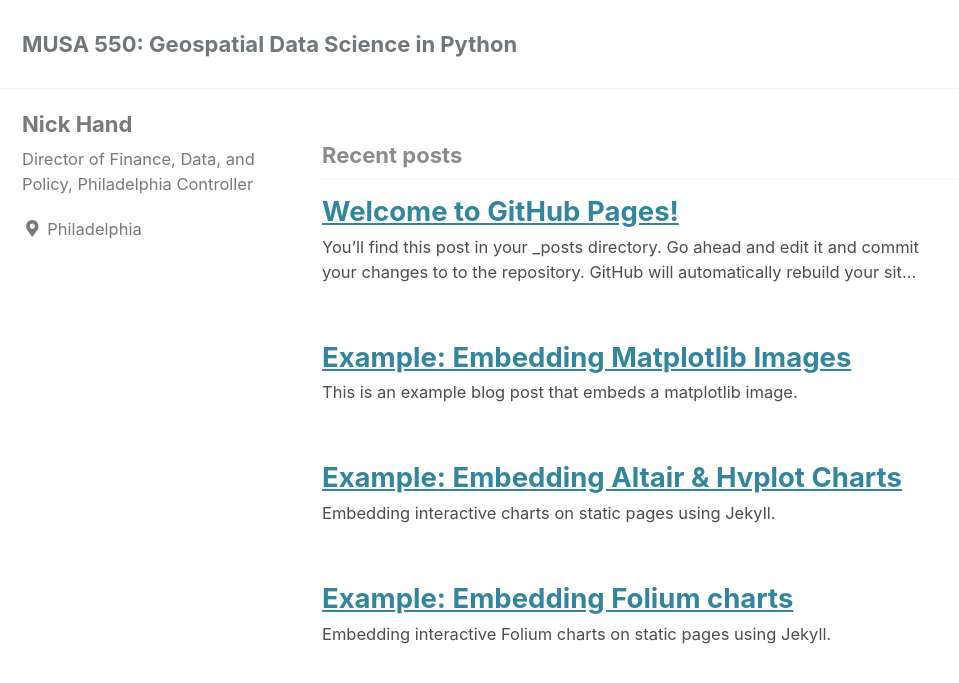
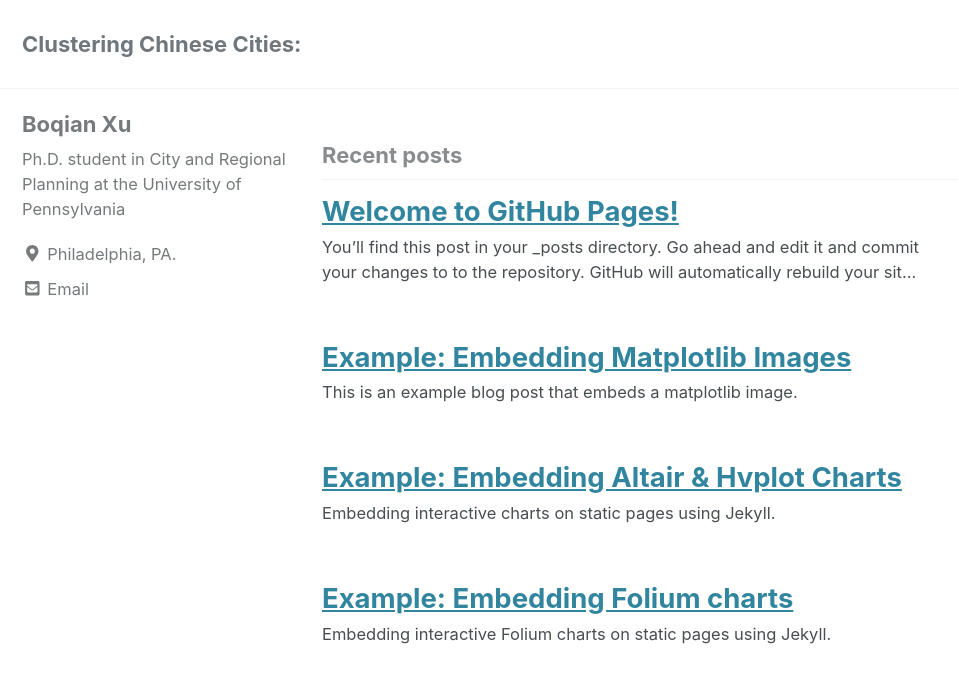
Before and after one commit to boqianxu/ClusteringChineseCities, a Jekyll site: the page built from index.html, in a window 1280 px wide and 900 px high. Shown: the top 683 px of the window, without its empty margins (0-959 px from the left). Built offline with Jekyll 4.4.1, drawn with Linux system fonts in a browser that asks for light colours; cached includes are drawn as plain includes; nearby versions of some CDN libraries; a script that is not in the unit is left out; the list of posts is cut into pages by our own code; some of the changed text lies outside the part shown.

Commit message:
Update _config.yml

```diff
--- a/_config.yml
+++ b/_config.yml
@@ -16,9 +16,9 @@ minimal_mistakes_skin: "default" # "air", "aqua", "contrast", "dark", "dirt", "n
 
 # Site Settings
 locale: "en-US"
-title: "MUSA 550: Geospatial Data Science in Python"
+title: "Clustering Chinese Cities: "
 title_separator: "-"
-name: "Nick Hand"
+name: "Boqian Xu"
 description: "Displaying cool data visualizations"
 url: # the base hostname & protocol for your site e.g. "https://mmistakes.github.io"
 baseurl: # the subpath of your site, e.g. "/blog"
@@ -105,11 +105,11 @@ analytics:
 
 # Site Author
 author:
-  name: "Nick Hand"
+  name: "Boqian Xu"
   avatar: # path of avatar image, e.g. "/assets/images/bio-photo.jpg"
-  bio: "Director of Finance, Data, and Policy, Philadelphia Controller"
-  location: "Philadelphia"
-  email:
+  bio: "Ph.D. student in City and Regional Planning at the University of Pennsylvania"
+  location: "Philadelphia, PA."
+  email: "boqianx@gmail.com"
   links:
     - label: "Email"
       icon: "fas fa-fw fa-envelope-square"
```
